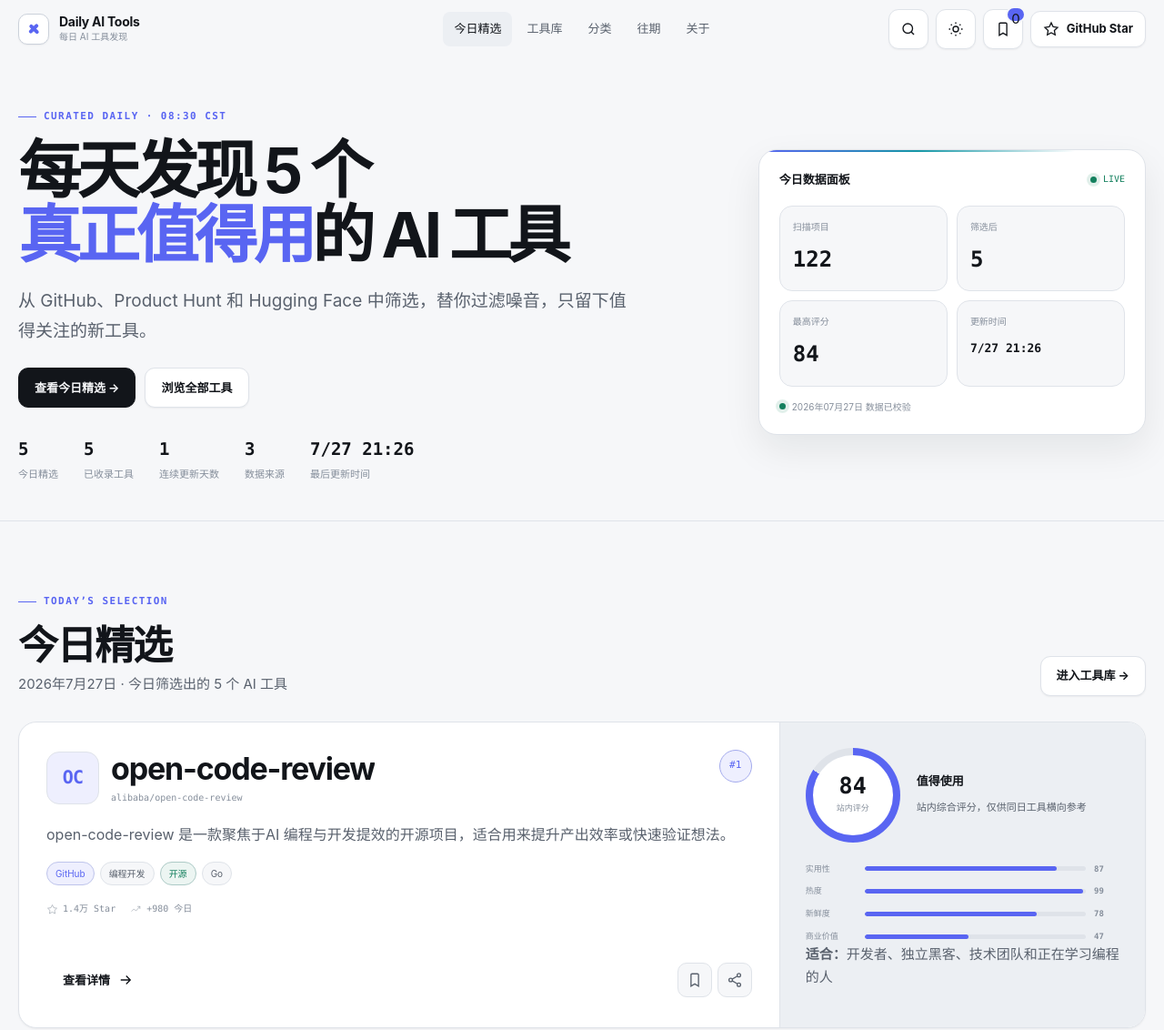
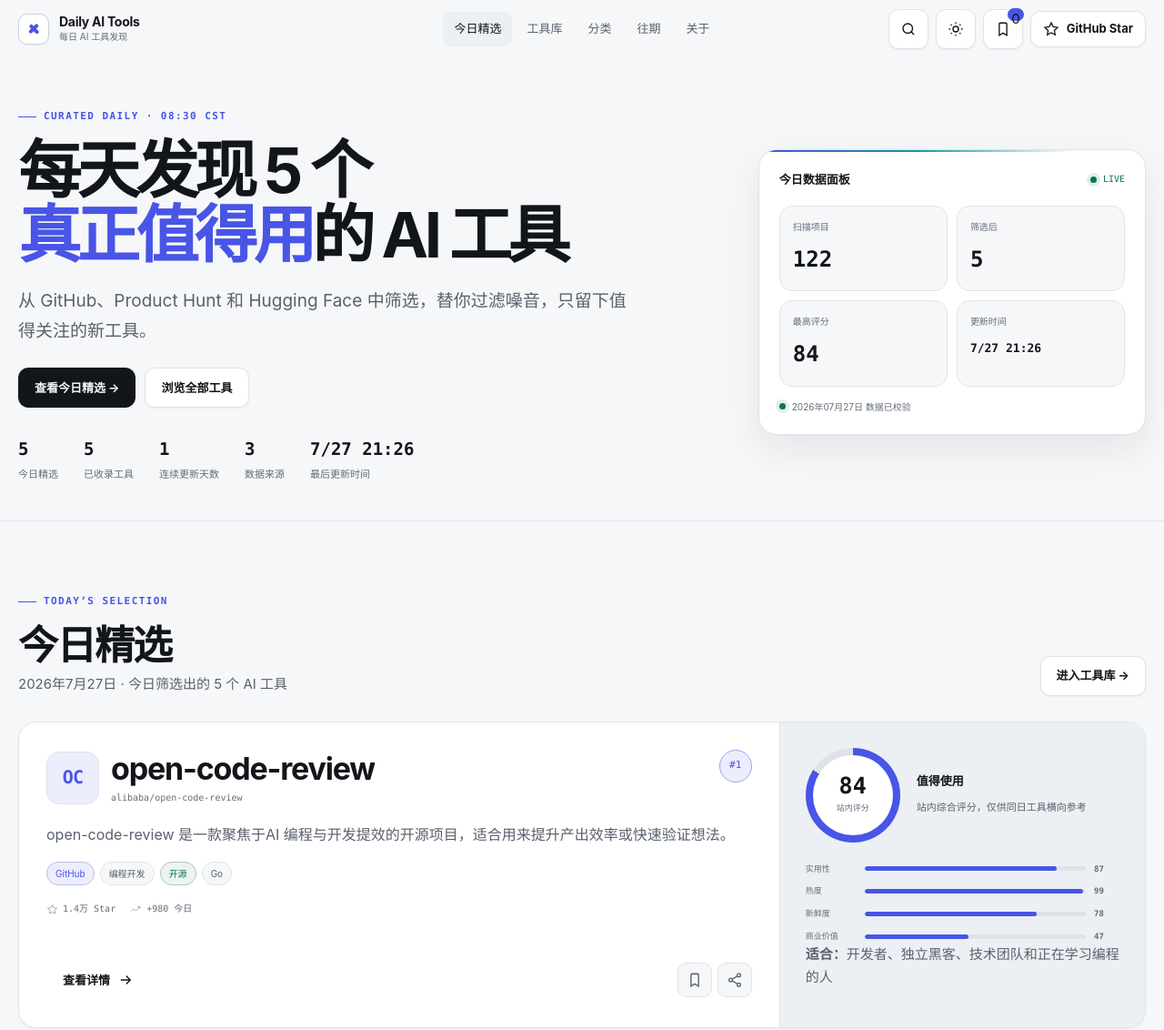
Before and after one commit to wuc093855-coder/daily-ai-tool-discovery, a website with bundled scripts: page docs/index.html in a window 1280 px wide. Shown: the top 1132 px of the page at 91% size. Built offline with nearby package versions, Linux system fonts and the light colour scheme.

Commit message:
perf: eliminate initial layout shift
Reserve header space before hydration and improve supporting-text contrast. Lighthouse: 98/100/100/100.

```diff
--- a/docs/assets/css/components.css
+++ b/docs/assets/css/components.css
@@ -1,3 +1,7 @@
+#site-header:empty {
+  min-height: var(--header-height);
+}
+
 .site-header {
   position: sticky;
   z-index: 100;
--- a/docs/assets/css/variables.css
+++ b/docs/assets/css/variables.css
@@ -6,15 +6,15 @@
   --bg-glass: rgba(246, 247, 249, 0.82);
   --text: #12151a;
   --text-secondary: #59616d;
-  --text-tertiary: #858e9b;
+  --text-tertiary: #626d7a;
   --border: #dfe3e9;
   --border-strong: #cbd1da;
-  --accent: #5965f2;
-  --accent-strong: #4450dd;
-  --accent-soft: rgba(89, 101, 242, 0.1);
+  --accent: #4855e6;
+  --accent-strong: #3744d3;
+  --accent-soft: rgba(72, 85, 230, 0.1);
   --cyan: #1597a6;
   --cyan-soft: rgba(21, 151, 166, 0.1);
-  --success: #14805e;
+  --success: #0d7454;
   --warning: #a76712;
   --danger: #c34252;
   --shadow-sm: 0 1px 2px rgba(18, 21, 26, 0.05);
--- a/docs/assets/js/ui.js
+++ b/docs/assets/js/ui.js
@@ -135,7 +135,6 @@
   card.dataset.toolId = tool.id;
   card.style.animationDelay = `${Math.min(delay, 240)}ms`;
   const saved = isFavorite(tool.id);
-  const detailLabel = `查看 ${tool.name} 详情`;
   const main = `
     <div class="tool-card-main">
       <div class="tool-card-top">
@@ -152,7 +151,7 @@
       <div class="tag-list">${toolTags(tool)}</div>
       <div class="tool-metrics">${metricMarkup(tool)}</div>
       <div class="tool-card-footer">
-        <button class="button button--ghost" type="button" data-detail-id="${escapeHTML(tool.id)}" aria-label="${escapeHTML(detailLabel)}">
+        <button class="button button--ghost" type="button" data-detail-id="${escapeHTML(tool.id)}" aria-label="查看详情">
           查看详情 ${icon("arrow")}
         </button>
         <div class="card-actions">
```
